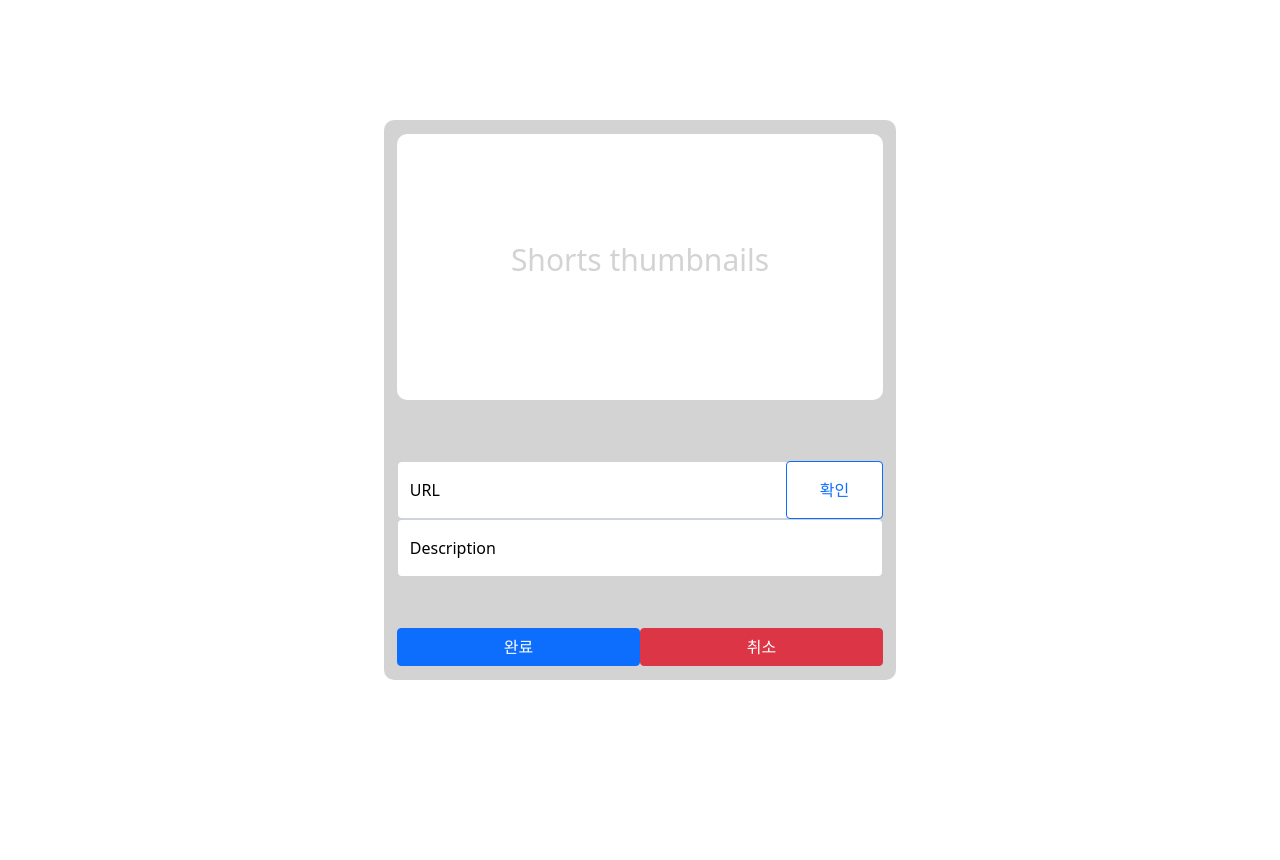
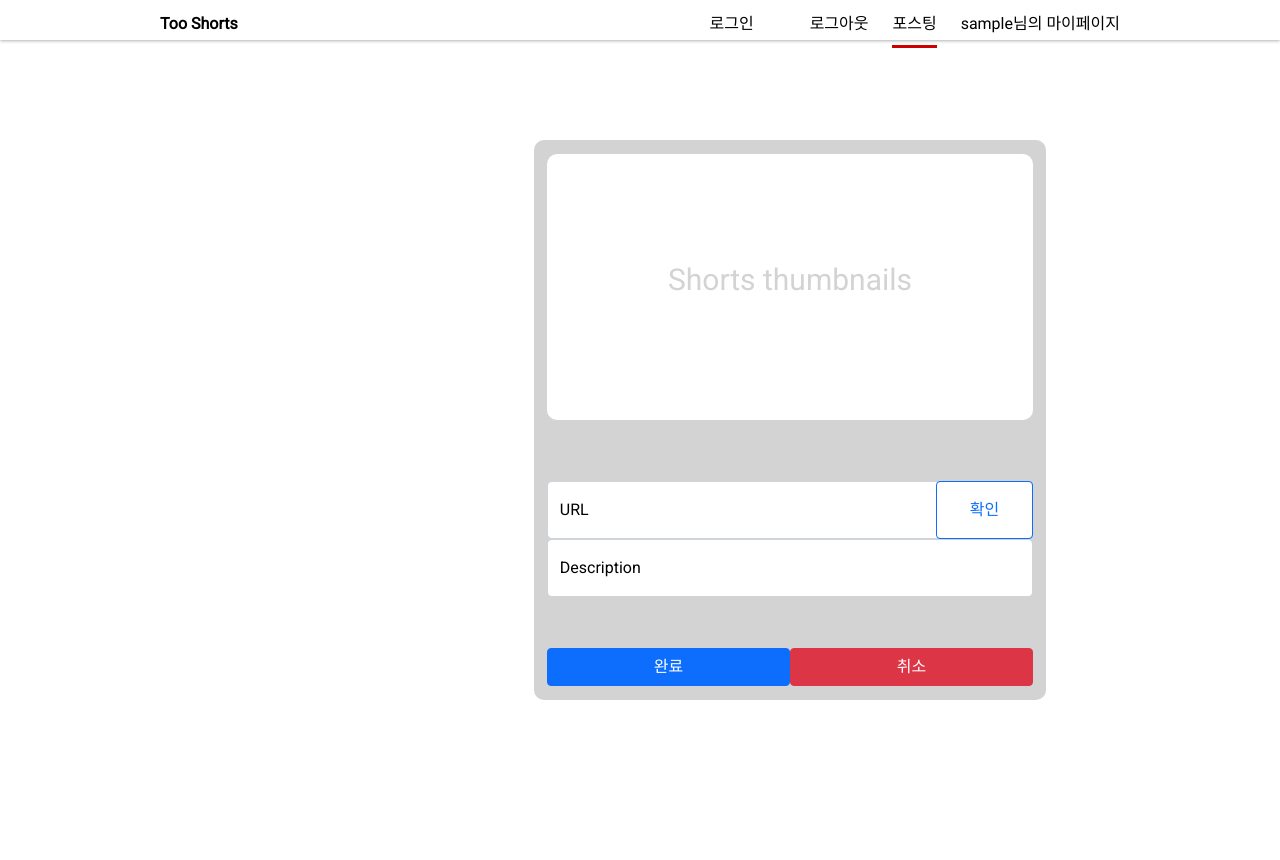
Before and after one commit to ferrariRoma/too_shorts, a Flask app: template templates/posting.html in a window 1280 px wide. Before the commit the page ends 680 px from the top, so only its background shows below. Run offline with Flask 2, Linux system fonts and the light colour scheme; the template is opened without the code that fills it: most values are stand-ins (such as "Sample title", 1, 10 or a date in 2020); some libraries are stand-ins or nearby versions.

Commit message:
네비게이션 추가 및 메타태그/js/css추가, 클래스명 수정, 포스팅페이지 로그인 체크

```diff
--- a/app.py
+++ b/app.py
@@ -104,7 +104,15 @@
 # posting rendering
 @app.route('/posting')
 def posting():
-    return render_template("posting.html")
+    # 토큰이 있을 때 nickname을 넘겨줌
+    try:
+        token_receive = request.cookies.get('mytoken')
+        payload = jwt.decode(token_receive, SECRET_KEY, algorithms=['HS256'])
+        user_info = db.user.find_one({"id": payload['id']})
+        return render_template('posting.html', nickname=user_info["nick"], state='login')
+    # 토큰이 없을 때 그냥 index.html렌더링
+    except jwt.exceptions.DecodeError:
+        return render_template('posting.html', state='logout')
 
 
 # [포스팅 API]
--- a/templates/index.html
+++ b/templates/index.html
@@ -71,7 +71,7 @@
             </div>
         </nav>
     </header>
-    <div class="contents">
+    <div class="contents_wrap">
         <!--//contents 안에 내용을 수정하시면 됩니다.-->
         <div class="row row-cols-1 row-cols-md-2 g-4 card_wrap">
             {% for post in posts %}
--- a/templates/mypage.html
+++ b/templates/mypage.html
@@ -70,7 +70,7 @@
             </div>
         </nav>
     </header>
-    <div class="contents">
+    <div class="contents_wrap">
         <!--//contents 안에 내용을 수정하시면 됩니다.-->
         <h4 class="title"><b>마이 페이지</b> > 내가 작성한 포스팅</h4>
         <div class="row row-cols-1 row-cols-md-2 g-4 card_wrap">
--- a/templates/posting.html
+++ b/templates/posting.html
@@ -1,10 +1,9 @@
 <!doctype html>
-<html lang="en">
+<html lang="ko">
 <head>
-    <meta charset="UTF-8">
-    <meta name="viewport"
-          content="width=device-width, user-scalable=no, initial-scale=1.0, maximum-scale=1.0, minimum-scale=1.0">
-    <meta http-equiv="X-UA-Compatible" content="ie=edge">
+    <meta charset="UTF-8"/>
+    <meta http-equiv="X-UA-Compatible" content="IE=edge"/>
+    <meta name="viewport" content="width=device-width, initial-scale=1.0"/>
     <link rel="stylesheet" href="./static/css/posting.css">
     <link href="https://cdn.jsdelivr.net/npm/bootstrap@5.0.2/dist/css/bootstrap.min.css" rel="stylesheet"
           integrity="sha384-EVSTQN3/azprG1Anm3QDgpJLIm9Nao0Yz1ztcQTwFspd3yD65VohhpuuCOmLASjC" crossorigin="anonymous">
@@ -14,9 +13,51 @@
     <script src="https://ajax.googleapis.com/ajax/libs/jquery/3.4.1/jquery.min.js"></script>
     <script src="https://cdnjs.cloudflare.com/ajax/libs/jquery-cookie/1.4.1/jquery.cookie.js"></script>
     <script src="../static/js/posting.js" defer></script>
-    <title>posting</title>
+    <script src="/static/js/logout.js"></script>
+    <!--웹폰트-->
+    <link rel="preconnect" href="https://fonts.googleapis.com"/>
+    <link rel="preconnect" href="https://fonts.gstatic.com" crossorigin/>
+    <!--CSS-->
+    <!--웹폰트(roboto)-->
+    <link href="https://fonts.googleapis.com/css2?family=Roboto&display=swap" rel="stylesheet"/>
+    <!--reset-->
+    <link rel="stylesheet" href="https://meyerweb.com/eric/tools/css/reset/reset200802.css"/>
+    <!--common(공통,contents)-->
+    <link rel="stylesheet" href="/static/css/common.css"/>
+    <!--navigation-->
+    <link rel="stylesheet" href="/static/css/nav.css"/>
+
+    <title>Too Shorts</title>
 </head>
 <body>
+<div class="wrap">
+    <!--헤더-->
+    <header>
+        <nav class="fixed">
+            <div class="nav_wrap">
+                <a class="logo" href="/" alt="logo"><span>Too Shorts</span></a>
+                <ul class="right">
+                    <!--로그아웃/로그인 전일 경우 logout클래스를 show, login을 hide-->
+                    <li class="logout{% if state == 'login' %} hide{% endif %}">
+                        <a href="/login"><span>로그인</span></a>
+                    </li>
+                    <!--로그인한 경우 login클래스는 show, logout클래스를 hide-->
+                    <ul class="login{% if state == 'logout' %} hide{% endif %}">
+                        <li>
+                            <a href="#" onclick="logout()"><span>로그아웃</span></a>
+                        </li>
+                        <li>
+                            <a class="selected" href="/posting"><span>포스팅</span></a>
+                        </li>
+                        <li>
+                            <a href="/mypage"><span>{{ nickname }}님의 마이페이지</span></a>
+                        </li>
+                    </ul>
+                </ul>
+            </div>
+        </nav>
+    </header>
+    <div class="contents_wrap">
         <div class="posting-wrapper">
             <div class="posting-box">
                 <div class="contents">
@@ -41,9 +82,7 @@
                 </div>
             </div>
         </div>
+    </div>
+</div>
 </body>
-
-<script>
-
-</script>
 </html>
```
Also changed, not shown: templates/register.html (+37 -14 lines). Lines whose indentation alone changed are shown as unchanged.
